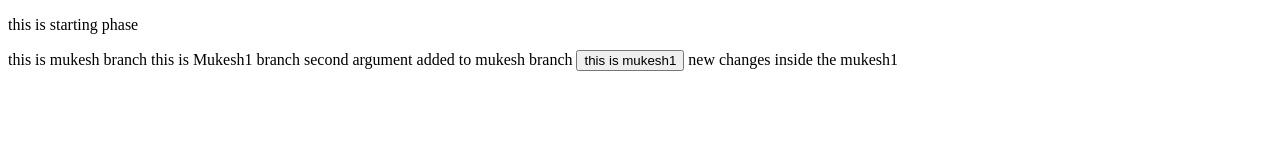
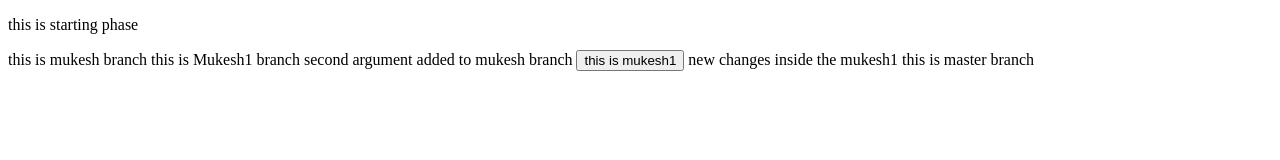
Before and after one commit to mukesh2305/gitPract, a plain HTML site: page index.html in a window 1280 px wide. Drawn offline with Linux system fonts and the light colour scheme.

Commit message:
mukesh puroit master

```diff
--- a/index.html
+++ b/index.html
@@ -14,5 +14,7 @@
 
     <button>this is mukesh1</button>
     <Mukesh1>new changes inside the mukesh1</Mukesh1>
+
+    <gitMaster>this is master branch</gitMaster>
 </body>
 </html>
```
